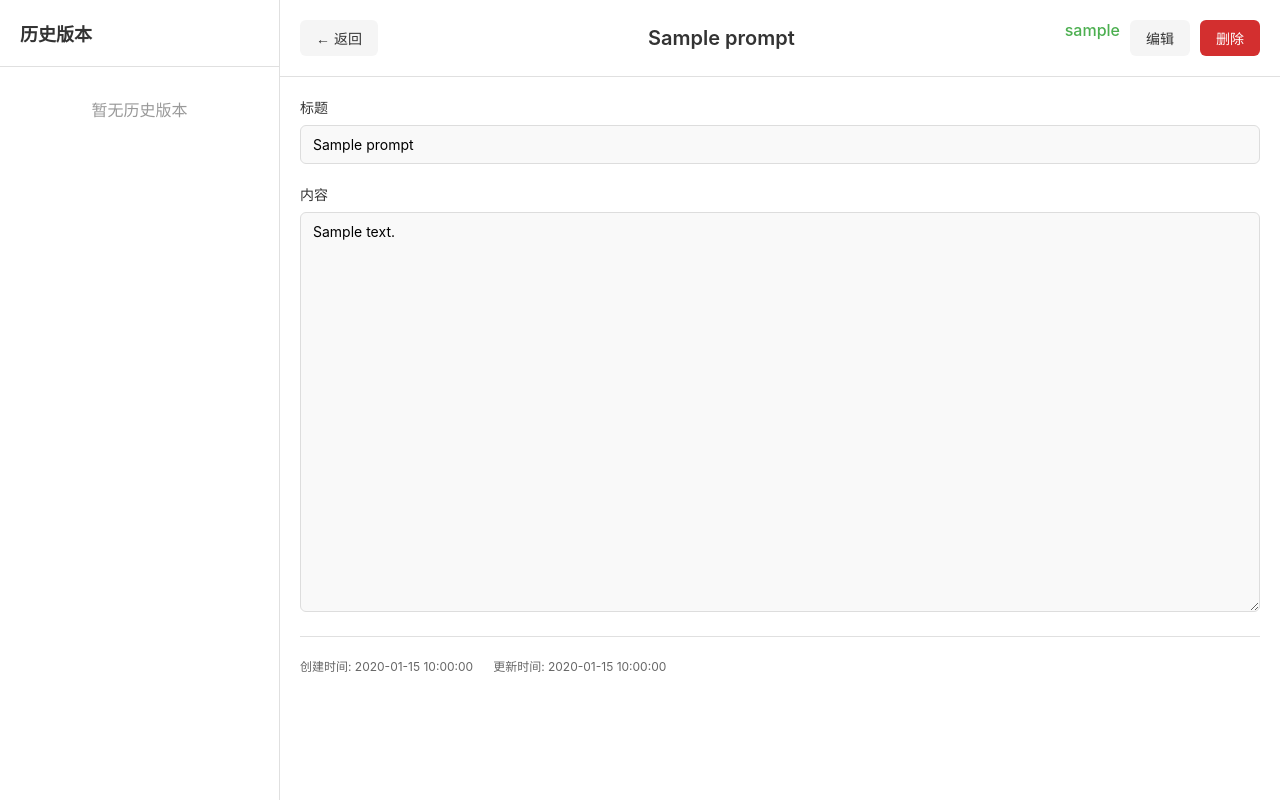
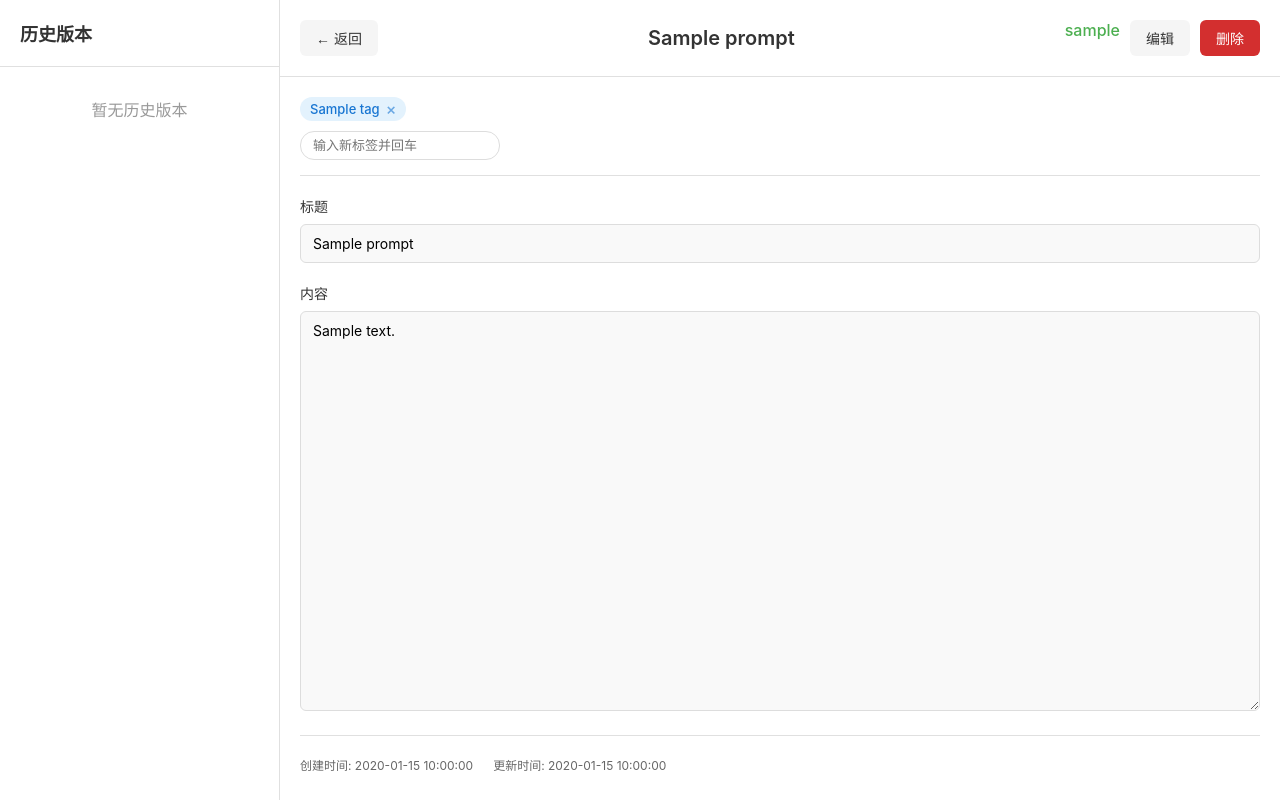
Before and after one commit to elmliu/promptBox, a Flask app: page /prompt/1 in a window 1280 px wide. Run offline with Flask 3, Linux system fonts and the light colour scheme; the visitor is signed in with stand-in values (Sample User, id 1); data comes from the database, SQL or seed files in the repository; tables that the repository leaves empty hold one stand-in row (values such as "Sample post"); data that the repository does not hold is empty.

Commit message:
support tag management

```diff
--- a/app.py
+++ b/app.py
@@ -1,6 +1,6 @@
 from flask import Flask, request, jsonify, render_template, session, redirect, url_for
 from functools import wraps
-from models import Database, ProjectModel, PromptModel, PromptVersionModel, UserModel, GroupModel, UserGroupModel, ProjectPermissionModel, ApiKeyModel
+from models import Database, ProjectModel, PromptModel, PromptVersionModel, UserModel, GroupModel, UserGroupModel, ProjectPermissionModel, ApiKeyModel, TagModel
 
 app = Flask(__name__)
 app.secret_key = 'your-secret-key-change-this-in-production'
@@ -14,6 +14,7 @@ group_model = GroupModel(db)
 user_group_model = UserGroupModel(db)
 project_permission_model = ProjectPermissionModel(db)
 api_key_model = ApiKeyModel(db)
+tag_model = TagModel(db)
 
 
 def get_current_user_id():
@@ -651,5 +652,119 @@ def can_delete_project(project_id):
     return jsonify({'success': True, 'data': {'can_delete': can_delete}})
 
 
+@app.route('/api/projects/<int:project_id>/tags', methods=['GET'])
+@login_required
+def get_project_tags(project_id):
+    if not is_admin():
+        user_id = get_current_user_id()
+        if not project_permission_model.check_user_project_permission(user_id, project_id):
+            return jsonify({'success': False, 'error': '没有权限访问此项目'}), 403
+    tags = tag_model.get_project_tags(project_id)
+    return jsonify({'success': True, 'data': tags})
+
+
+@app.route('/api/projects/<int:project_id>/tags', methods=['POST'])
+@login_required
+def create_tag(project_id):
+    if not is_admin():
+        user_id = get_current_user_id()
+        if not project_permission_model.check_user_project_permission(user_id, project_id):
+            return jsonify({'success': False, 'error': '没有权限'}), 403
+
+    data = request.get_json()
+    name = data.get('name', '').strip()
+
+    if not name:
+        return jsonify({'success': False, 'error': '标签名称不能为空'}), 400
+
+    try:
+        tag_id = tag_model.create(project_id, name)
+        return jsonify({'success': True, 'data': {'id': tag_id, 'name': name}})
+    except Exception as e:
+        return jsonify({'success': False, 'error': str(e)}), 400
+
+
+@app.route('/api/prompts/<int:prompt_id>/tags', methods=['GET'])
+@login_required
+def get_prompt_tags(prompt_id):
+    prompt = prompt_model.get_by_id(prompt_id)
+    if not prompt:
+        return jsonify({'success': False, 'error': '提示词不存在'}), 404
+
+    if not is_admin():
+        user_id = get_current_user_id()
+        if not project_permission_model.check_user_project_permission(user_id, prompt['project_id']):
+            return jsonify({'success': False, 'error': '没有权限'}), 403
+
+    tags = tag_model.get_prompt_tags(prompt_id)
+    return jsonify({'success': True, 'data': tags})
+
+
+@app.route('/api/prompts/<int:prompt_id>/tags', methods=['POST'])
+@login_required
+def add_tag_to_prompt(prompt_id):
+    prompt = prompt_model.get_by_id(prompt_id)
+    if not prompt:
+        return jsonify({'success': False, 'error': '提示词不存在'}), 404
+
+    if not is_admin():
+        user_id = get_current_user_id()
+        if not project_permission_model.check_user_project_permission(user_id, prompt['project_id']):
+            return jsonify({'success': False, 'error': '没有权限'}), 403
+
+    data = request.get_json()
+    tag_id = data.get('tag_id')
+    tag_name = data.get('tag_name', '').strip()
+
+    if not tag_id and not tag_name:
+        return jsonify({'success': False, 'error': '请提供标签ID或标签名称'}), 400
+
+    try:
+        if not tag_id and tag_name:
+            tag_id = tag_model.create(prompt['project_id'], tag_name)
+
+        tag_model.add_tag_to_prompt(prompt_id, tag_id)
+        return jsonify({'success': True, 'data': {'tag_id': tag_id}})
+    except Exception as e:
+        return jsonify({'success': False, 'error': str(e)}), 400
+
+
+@app.route('/api/prompts/<int:prompt_id>/tags/<int:tag_id>', methods=['DELETE'])
+@login_required
+def remove_tag_from_prompt(prompt_id, tag_id):
+    prompt = prompt_model.get_by_id(prompt_id)
+    if not prompt:
+        return jsonify({'success': False, 'error': '提示词不存在'}), 404
+
+    if not is_admin():
+        user_id = get_current_user_id()
+        if not project_permission_model.check_user_project_permission(user_id, prompt['project_id']):
+            return jsonify({'success': False, 'error': '没有权限'}), 403
+
+    tag_model.remove_tag_from_prompt(prompt_id, tag_id)
+    return jsonify({'success': True})
+
+
+@app.route('/api/projects/<int:project_id>/prompts-by-tags', methods=['GET'])
+@login_required
+def get_prompts_by_tags(project_id):
+    if not is_admin():
+        user_id = get_current_user_id()
+        if not project_permission_model.check_user_project_permission(user_id, project_id):
+            return jsonify({'success': False, 'error': '没有权限'}), 403
+
+    tag_ids = request.args.get('tag_ids', '')
+    if not tag_ids:
+        return jsonify({'success': False, 'error': '请提供标签ID'}), 400
+
+    try:
+        tag_id_list = [int(x) for x in tag_ids.split(',')]
+    except ValueError:
+        return jsonify({'success': False, 'error': '标签ID格式错误'}), 400
+
+    prompts = tag_model.get_prompts_by_tags(project_id, tag_id_list)
+    return jsonify({'success': True, 'data': prompts})
+
+
 if __name__ == '__main__':
-    app.run(debug=True, port=5000)
+    app.run(debug=False, port=6001)
--- a/static/css/style.css
+++ b/static/css/style.css
@@ -624,3 +624,95 @@ body {
     text-align: center;
     padding: 20px;
 }
+
+
+/* Tag styles */
+.tag-section {
+    margin-bottom: 20px;
+    padding-bottom: 15px;
+    border-bottom: 1px solid #e0e0e0;
+}
+
+.tag-list {
+    display: flex;
+    flex-wrap: wrap;
+    gap: 8px;
+    margin-bottom: 10px;
+}
+
+.tag-item {
+    display: inline-flex;
+    align-items: center;
+    gap: 4px;
+    padding: 4px 10px;
+    background-color: #e3f2fd;
+    color: #1976d2;
+    border-radius: 14px;
+    font-size: 13px;
+    font-weight: 500;
+}
+
+.tag-remove {
+    cursor: pointer;
+    font-size: 16px;
+    line-height: 1;
+    margin-left: 2px;
+    color: #1976d2;
+    opacity: 0.6;
+}
+
+.tag-remove:hover {
+    opacity: 1;
+}
+
+.tag-input-wrapper {
+    display: flex;
+    align-items: center;
+}
+
+.tag-input {
+    padding: 6px 12px;
+    border: 1px solid #ddd;
+    border-radius: 14px;
+    font-size: 13px;
+    width: 200px;
+    outline: none;
+}
+
+.tag-input:focus {
+    border-color: #1976d2;
+}
+
+/* Tag filter bar on index page */
+.tag-filter-bar {
+    padding: 10px 20px;
+    border-bottom: 1px solid #e0e0e0;
+    background-color: #fafafa;
+}
+
+.tag-filter-list {
+    display: flex;
+    flex-wrap: wrap;
+    gap: 8px;
+}
+
+.tag-filter-item {
+    display: inline-block;
+    padding: 4px 12px;
+    background-color: #f0f0f0;
+    color: #555;
+    border-radius: 14px;
+    font-size: 13px;
+    cursor: pointer;
+    transition: all 0.2s;
+    user-select: none;
+}
+
+.tag-filter-item:hover {
+    background-color: #e0e0e0;
+}
+
+.tag-filter-item.active {
+    background-color: #1976d2;
+    color: white;
+}
--- a/static/js/prompt_detail.js
+++ b/static/js/prompt_detail.js
@@ -3,6 +3,8 @@ let promptData = null;
 let versions = [];
 let currentVersionId = null;
 let selectedVersionId = null;
+let promptTags = [];
+let projectTags = [];
 
 async function loadPrompt() {
     try {
@@ -13,6 +15,8 @@ async function loadPrompt() {
             promptData = result.data;
             displayPrompt();
             loadVersions();
+            loadPromptTags();
+            loadProjectTags();
         } else {
             alert('加载提示词失败');
             window.location.href = '/';
@@ -21,6 +25,98 @@ async function loadPrompt() {
         console.error('加载提示词失败:', error);
         alert('加载提示词失败');
         window.location.href = '/';
+    }
+}
+
+async function loadPromptTags() {
+    try {
+        const response = await fetch(`/api/prompts/${promptId}/tags`);
+        const result = await response.json();
+        if (result.success) {
+            promptTags = result.data;
+            renderPromptTags();
+        }
+    } catch (error) {
+        console.error('加载标签失败:', error);
+    }
+}
+
+async function loadProjectTags() {
+    if (!promptData) return;
+    try {
+        const response = await fetch(`/api/projects/${promptData.project_id}/tags`);
+        const result = await response.json();
+        if (result.success) {
+            projectTags = result.data;
+            renderExistingTagsList();
+        }
+    } catch (error) {
+        console.error('加载项目标签失败:', error);
+    }
+}
+
+function renderPromptTags() {
+    const tagList = document.getElementById('promptTagList');
+    tagList.innerHTML = '';
+
+    promptTags.forEach(tag => {
+        const span = document.createElement('span');
+        span.className = 'tag-item';
+        span.innerHTML = `${escapeHtml(tag.name)}<span class="tag-remove" onclick="removeTag(${tag.id})">&times;</span>`;
+        tagList.appendChild(span);
+    });
+}
+
+function renderExistingTagsList() {
+    const datalist = document.getElementById('existingTagsList');
+    datalist.innerHTML = '';
+
+    const promptTagIds = promptTags.map(t => t.id);
+    projectTags.filter(t => !promptTagIds.includes(t.id)).forEach(tag => {
+        const option = document.createElement('option');
+        option.value = tag.name;
+        datalist.appendChild(option);
+    });
+}
+
+async function addTag(tagName) {
+    tagName = tagName.trim();
+    if (!tagName) return;
+
+    // Check if this tag already exists in project
+    const existingTag = projectTags.find(t => t.name === tagName);
+
+    try {
+        const body = existingTag ? { tag_id: existingTag.id } : { tag_name: tagName };
+        const response = await fetch(`/api/prompts/${promptId}/tags`, {
+            method: 'POST',
+            headers: { 'Content-Type': 'application/json' },
+            body: JSON.stringify(body)
+        });
+        const result = await response.json();
+        if (result.success) {
+            loadPromptTags();
+            loadProjectTags();
+        } else {
+            alert(result.error || '添加标签失败');
+        }
+    } catch (error) {
+        console.error('添加标签失败:', error);
+    }
+}
+
+async function removeTag(tagId) {
+    try {
+        const response = await fetch(`/api/prompts/${promptId}/tags/${tagId}`, {
+            method: 'DELETE'
+        });
+        const result = await response.json();
+        if (result.success) {
+            loadPromptTags();
+            loadProjectTags();
+        }
+    } catch (error) {
+        console.error('移除标签失败:', error);
     }
 }
 
@@ -322,3 +418,15 @@ async function loadCurrentUser() {
 
 loadCurrentUser();
 loadPrompt();
+
+// Tag input handler
+document.getElementById('tagInput').addEventListener('keydown', function(e) {
+    if (e.key === 'Enter') {
+        e.preventDefault();
+        const value = this.value.trim();
+        if (value) {
+            addTag(value);
+            this.value = '';
+        }
+    }
+});
--- a/templates/index.html
+++ b/templates/index.html
@@ -29,6 +29,9 @@
             <div class="main-header">
                 <button class="btn btn-primary" onclick="showCreatePromptModal()" id="createPromptBtn" disabled>+ 新建提示词</button>
                 <button class="btn btn-danger" onclick="showDeleteProjectModal()" id="deleteProjectBtn" style="display: none;">删除项目</button>
+            </div>
+            <div class="tag-filter-bar" id="tagFilterBar" style="display: none;">
+                <div class="tag-filter-list" id="tagFilterList"></div>
             </div>
             <div class="prompt-list" id="promptList">
             </div>
--- a/templates/prompt_detail.html
+++ b/templates/prompt_detail.html
@@ -28,6 +28,13 @@
                 </div>
             </div>
             <div class="prompt-detail">
+                <div class="tag-section">
+                    <div class="tag-list" id="promptTagList"></div>
+                    <div class="tag-input-wrapper">
+                        <input type="text" id="tagInput" class="tag-input" placeholder="输入新标签并回车" list="existingTagsList">
+                        <datalist id="existingTagsList"></datalist>
+                    </div>
+                </div>
                 <div class="form-group">
                     <label>标题</label>
                     <input type="text" id="promptTitleInput" class="form-control" readonly>
```
Also changed, not shown: models.py (+93 -0 lines), static/js/index.js (+64 -2 lines).
